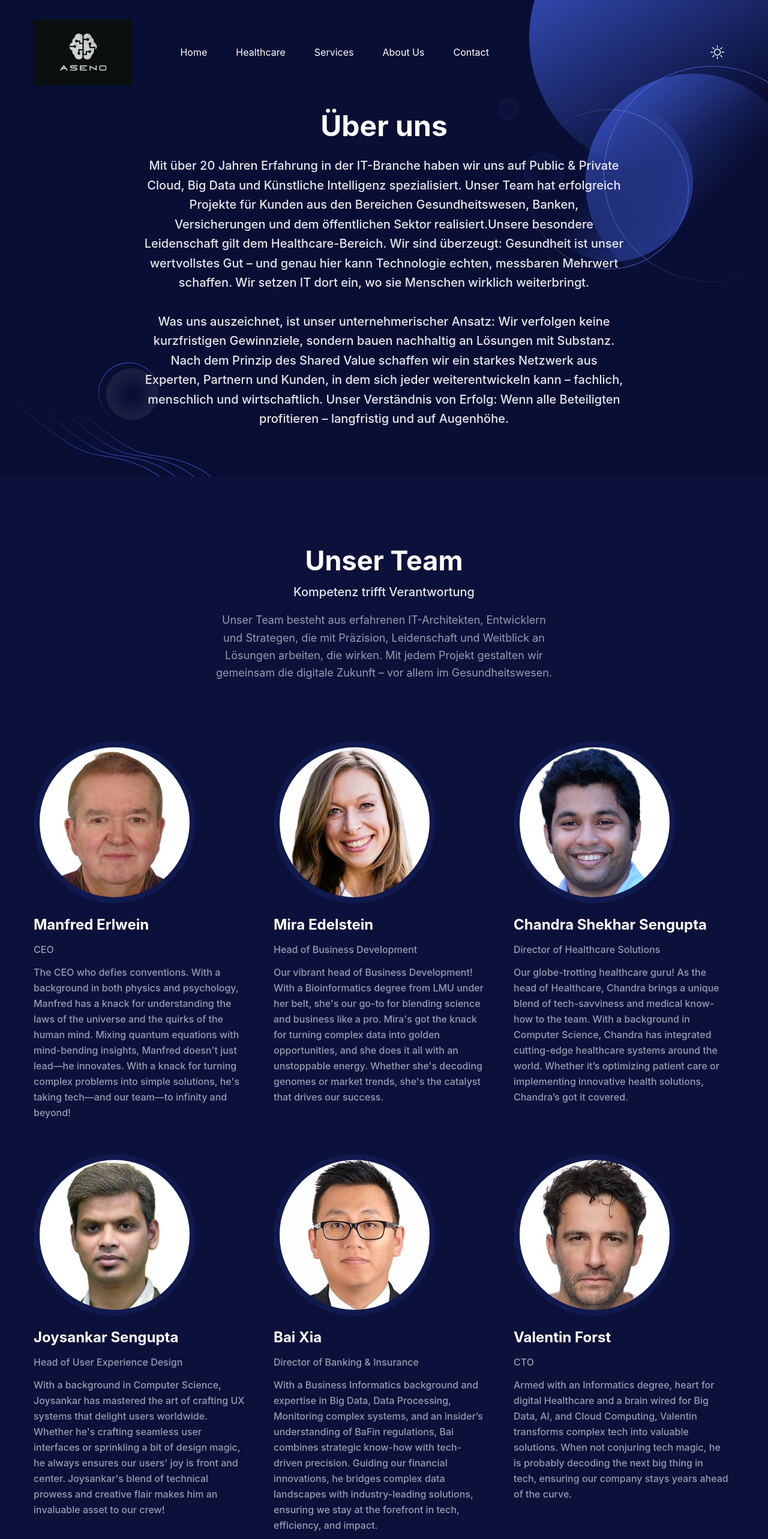
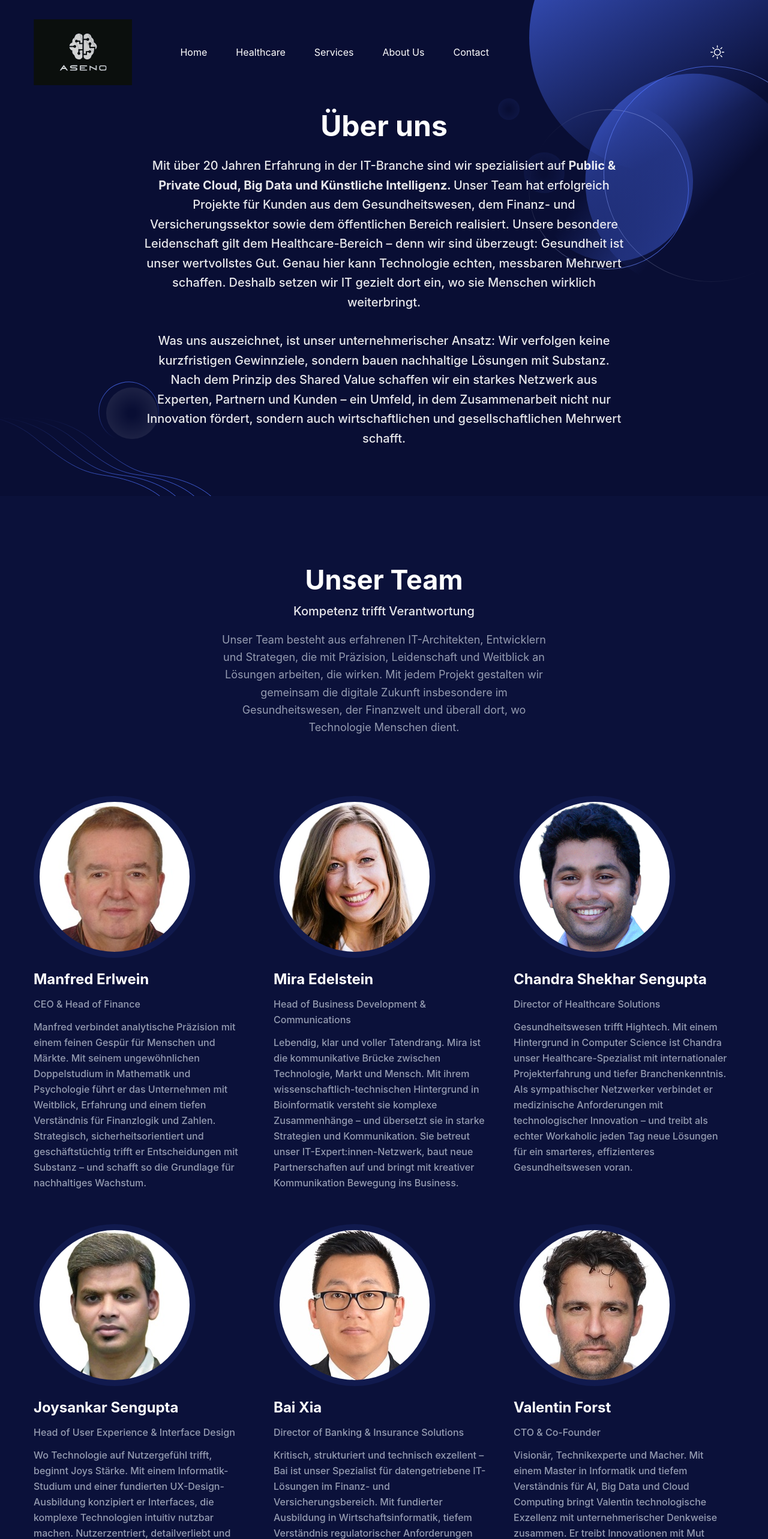
Before and after one commit to aseno-gmbh/aseno-gmbh.github.io, a Next.js app: page /about in a window 1280 px wide. Shown: the top 2566 px of the page at 60% size. Built offline with nearby package versions, Linux system fonts and the light colour scheme.

Commit message:
About us Seite

```diff
--- a/components/Hero/index2.jsx
+++ b/components/Hero/index2.jsx
@@ -17,12 +17,14 @@ const HeroAboutUs = () => {
                 Über uns
                 </h1>
                 <p className="mb-8 text-base font-medium !leading-relaxed text-body-color dark:text-white dark:opacity-90 sm:text-lg md:text-xl">
-                Mit über 20 Jahren Erfahrung in der IT-Branche haben wir uns auf Public & Private Cloud, Big Data und Künstliche Intelligenz spezialisiert. Unser Team hat erfolgreich Projekte für Kunden aus den Bereichen Gesundheitswesen, Banken, Versicherungen und dem öffentlichen Sektor realisiert.Unsere besondere Leidenschaft gilt dem Healthcare-Bereich. Wir sind überzeugt: Gesundheit ist unser wertvollstes Gut – und genau hier kann Technologie echten, messbaren Mehrwert schaffen. Wir setzen IT dort ein, wo sie Menschen wirklich weiterbringt.
+                Mit über 20 Jahren Erfahrung in der IT-Branche sind wir spezialisiert auf
+                <strong> Public & Private Cloud, Big Data und Künstliche Intelligenz. </strong>
+                Unser Team hat erfolgreich Projekte für Kunden aus dem Gesundheitswesen, dem Finanz- und Versicherungssektor sowie dem öffentlichen Bereich realisiert.
+
+Unsere besondere Leidenschaft gilt dem Healthcare-Bereich – denn wir sind überzeugt: Gesundheit ist unser wertvollstes Gut. Genau hier kann Technologie echten, messbaren Mehrwert schaffen. Deshalb setzen wir IT gezielt dort ein, wo sie Menschen wirklich weiterbringt.
                 </p>
                 <p className="mb-0 text-base font-medium !leading-relaxed text-body-color dark:text-white dark:opacity-90 sm:text-lg md:text-xl">
-                Was uns auszeichnet, ist unser unternehmerischer Ansatz:
-                Wir verfolgen keine kurzfristigen Gewinnziele, sondern bauen nachhaltig an Lösungen mit Substanz. Nach dem Prinzip des Shared Value schaffen wir ein starkes Netzwerk aus Experten, Partnern und Kunden, in dem sich jeder weiterentwickeln kann – fachlich, menschlich und wirtschaftlich.
-                Unser Verständnis von Erfolg: Wenn alle Beteiligten profitieren – langfristig und auf Augenhöhe.
+               Was uns auszeichnet, ist unser unternehmerischer Ansatz: Wir verfolgen keine kurzfristigen Gewinnziele, sondern bauen nachhaltige Lösungen mit Substanz. Nach dem Prinzip des Shared Value schaffen wir ein starkes Netzwerk aus Experten, Partnern und Kunden – ein Umfeld, in dem Zusammenarbeit nicht nur Innovation fördert, sondern auch wirtschaftlichen und gesellschaftlichen Mehrwert schafft.
                 </p>
               </div>
             </div>
--- a/components/Team/TeamData.jsx
+++ b/components/Team/TeamData.jsx
@@ -3,17 +3,17 @@ const teamData = [
     id: 1,
     imagePath: "/images/team/Manfred.jpg",
     name: "Manfred Erlwein",
-    title: "CEO",
+    title: "CEO & Head of Finance",
     paragraph:
-      "The CEO who defies conventions. With a background in both physics and psychology, Manfred has a knack for understanding the laws of the universe and the quirks of the human mind. Mixing quantum equations with mind-bending insights, Manfred doesn't just lead—he innovates. With a knack for turning complex problems into simple solutions, he's taking tech—and our team—to infinity and beyond!",
+      "Manfred verbindet analytische Präzision mit einem feinen Gespür für Menschen und Märkte. Mit seinem ungewöhnlichen Doppelstudium in Mathematik und Psychologie führt er das Unternehmen mit Weitblick, Erfahrung und einem tiefen Verständnis für Finanzlogik und Zahlen. Strategisch, sicherheitsorientiert und geschäftstüchtig trifft er Entscheidungen mit Substanz – und schafft so die Grundlage für nachhaltiges Wachstum.",
    },
   {
     id: 2,
     imagePath: "/images/team/Mira.jpg",
     name: "Mira Edelstein",
-    title: "Head of Business Development",
+    title: "Head of Business Development & Communications",
     paragraph:
-      "Our vibrant head of Business Development! With a Bioinformatics degree from LMU under her belt, she's our go-to for blending science and business like a pro. Mira's got the knack for turning complex data into golden opportunities, and she does it all with an unstoppable energy. Whether she's decoding genomes or market trends, she's the catalyst that drives our success.",
+      "Lebendig, klar und voller Tatendrang. Mira ist die kommunikative Brücke zwischen Technologie, Markt und Mensch. Mit ihrem wissenschaftlich-technischen Hintergrund in Bioinformatik versteht sie komplexe Zusammenhänge – und übersetzt sie in starke Strategien und Kommunikation. Sie betreut unser IT-Expert:innen-Netzwerk, baut neue Partnerschaften auf und bringt mit kreativer Kommunikation Bewegung ins Business.",
   },
   {
     id: 3,
@@ -21,31 +21,31 @@ const teamData = [
     name: "Chandra Shekhar Sengupta",
     title: "Director of Healthcare Solutions",
     paragraph:
-      "Our globe-trotting healthcare guru! As the head of Healthcare, Chandra brings a unique blend of tech-savviness and medical know-how to the team. With a background in Computer Science, Chandra has integrated cutting-edge healthcare systems around the world. Whether it’s optimizing patient care or implementing innovative health solutions, Chandra’s got it covered. ",
+      "Gesundheitswesen trifft Hightech. Mit einem Hintergrund in Computer Science ist Chandra unser Healthcare-Spezialist mit internationaler Projekterfahrung und tiefer Branchenkenntnis. Als sympathischer Netzwerker verbindet er medizinische Anforderungen mit technologischer Innovation – und treibt als echter Workaholic jeden Tag neue Lösungen für ein smarteres, effizienteres Gesundheitswesen voran.",
   },
   {
     id: 4,
     imagePath: "/images/team/Joy.jpg",
     name: "Joysankar Sengupta",
-    title: "Head of User Experience Design",
+    title: "Head of User Experience & Interface Design",
     paragraph:
-      "With a background in Computer Science, Joysankar has mastered the art of crafting UX systems that delight users worldwide. Whether he's crafting seamless user interfaces or sprinkling a bit of design magic, he always ensures our users' joy is front and center. Joysankar's blend of technical prowess and creative flair makes him an invaluable asset to our crew!",
+      "Wo Technologie auf Nutzergefühl trifft, beginnt Joys Stärke. Mit einem Informatik-Studium und einer fundierten UX-Design-Ausbildung konzipiert er Interfaces, die komplexe Technologien intuitiv nutzbar machen. Nutzerzentriert, detailverliebt und lösungsorientiert sorgt er dafür, dass unsere digitalen Produkte nicht nur funktionieren – sondern begeistern.",
   },
   {
     id: 5,
     imagePath: "/images/team/Bai.jpg",
     name: "Bai Xia",
-    title: "Director of Banking & Insurance",
+    title: "Director of Banking & Insurance Solutions",
     paragraph:
-      "With a Business Informatics background and expertise in Big Data, Data Processing, Monitoring complex systems, and an insider’s understanding of BaFin regulations, Bai combines strategic know-how with tech-driven precision. Guiding our financial innovations, he bridges complex data landscapes with industry-leading solutions, ensuring we stay at the forefront in tech, efficiency, and impact.",
+      "Kritisch, strukturiert und technisch exzellent – Bai ist unser Spezialist für datengetriebene IT-Lösungen im Finanz- und Versicherungsbereich. Mit fundierter Ausbildung in Wirtschaftsinformatik, tiefem Verständnis regulatorischer Anforderungen (z. B. BaFin) und starker technischer Kompetenz entwickelt er Lösungen, die effizient, sicher und zukunftsfähig sind.",
   },
   {
     id: 6,
     imagePath: "/images/team/Valentin.jpg",
     name: "Valentin Forst",
-    title: "CTO",
+    title: "CTO & Co-Founder",
     paragraph:
-      "Armed with an Informatics degree, heart for digital Healthcare and a brain wired for Big Data, AI, and Cloud Computing, Valentin transforms complex tech into valuable solutions. When not conjuring tech magic, he is probably decoding the next big thing in tech, ensuring our company stays years ahead of the curve.",
+      "Visionär, Technikexperte und Macher. Mit einem Master in Informatik und tiefem Verständnis für AI, Big Data und Cloud Computing bringt Valentin technologische Exzellenz mit unternehmerischer Denkweise zusammen. Er treibt Innovationen mit Mut voran, spricht unbequeme Wahrheiten offen an – und sorgt dafür, dass wir technologisch immer einen Schritt voraus sind.",
   }
 
 ];
--- a/components/Team/index.jsx
+++ b/components/Team/index.jsx
@@ -13,7 +13,7 @@ const Team = () => {
         <SectionTitleWithSubtitle
           title="Unser Team"
           subtitle="Kompetenz trifft Verantwortung"
-          paragraph="Unser Team besteht aus erfahrenen IT-Architekten, Entwicklern und Strategen, die mit Präzision, Leidenschaft und Weitblick an Lösungen arbeiten, die wirken. Mit jedem Projekt gestalten wir gemeinsam die digitale Zukunft – vor allem im Gesundheitswesen."
+          paragraph="Unser Team besteht aus erfahrenen IT-Architekten, Entwicklern und Strategen, die mit Präzision, Leidenschaft und Weitblick an Lösungen arbeiten, die wirken. Mit jedem Projekt gestalten wir gemeinsam die digitale Zukunft insbesondere im Gesundheitswesen, der Finanzwelt und überall dort, wo Technologie Menschen dient."
           // paragraph="We at ASENO are responsible and health-conscious IT experts. And we want to use our IT expertise to ensure that new and proven technologies are used for the benefit of humanity."
           center
         />
```
